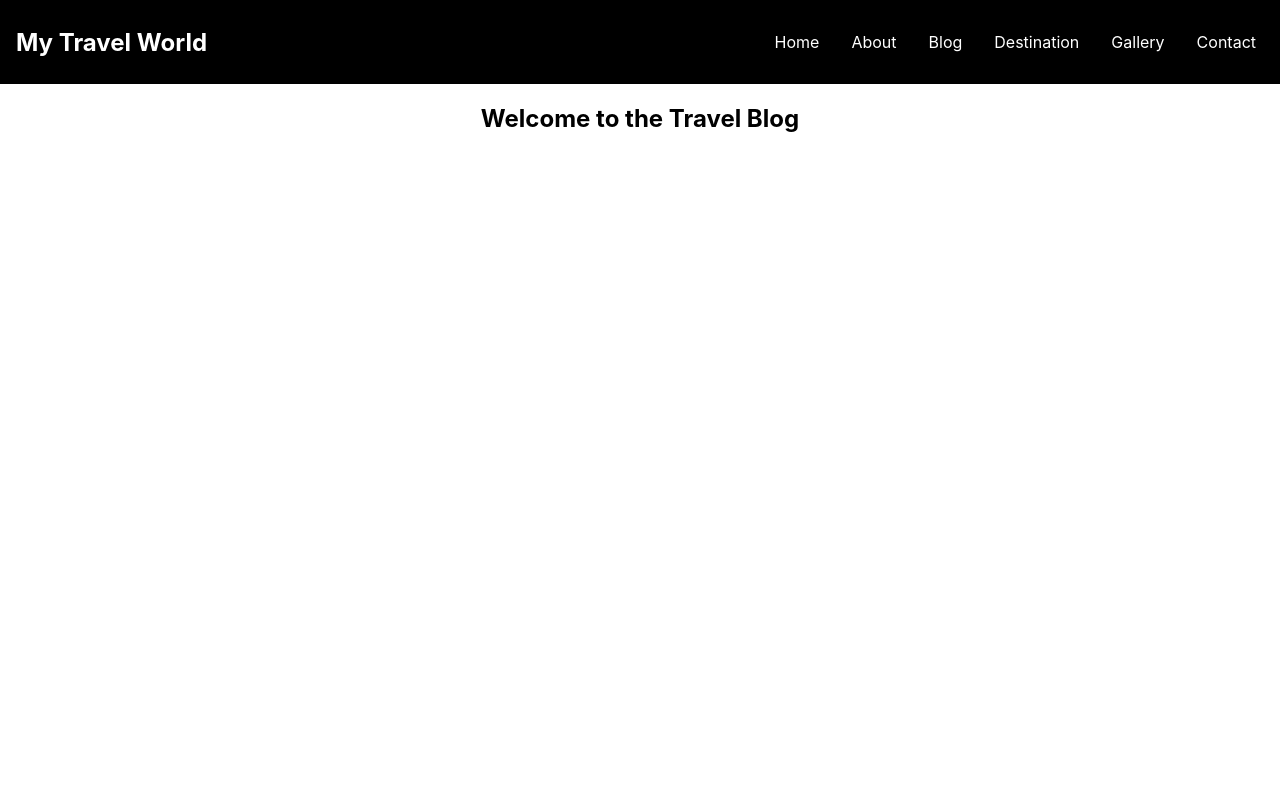
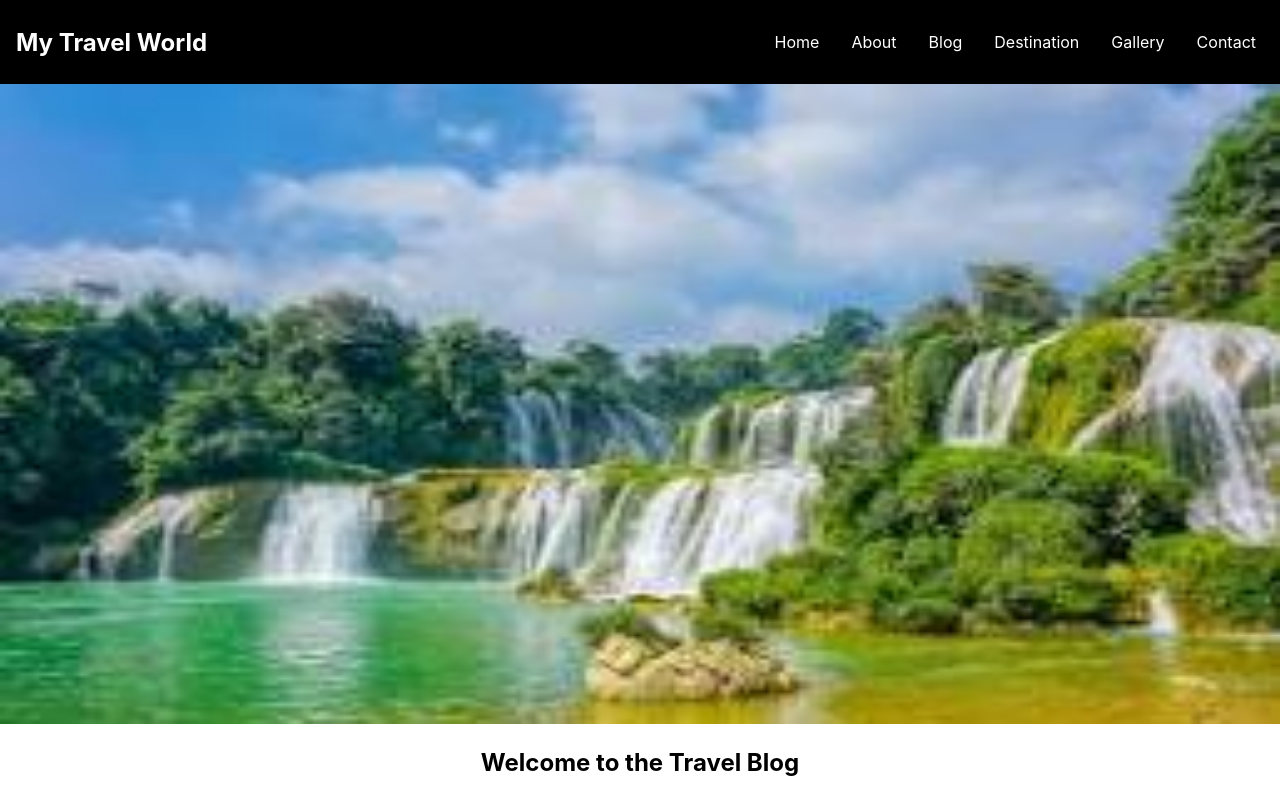
Before and after one commit to Dhvani-intwala/travel-blog, a React (Create React App) app: page / in a window 1280 px wide. Built offline with nearby package versions, Linux system fonts and the light colour scheme.

Commit message:
Added main image and created home.js and home.css files

```diff
--- a/src/App.js
+++ b/src/App.js
@@ -1,10 +1,12 @@
 import './App.css';
 import Navbar from './nav';
+import Home from './home';
 
 function App() {
   return (
     <div className="App">
       <Navbar />
+      <Home />
       <h2>Welcome to the Travel Blog</h2>
     </div>
   );
--- /dev/null
+++ b/src/home.css
@@ -0,0 +1,4 @@
+.main-image{
+    width: 100vw;
+    height: 80vh;
+}
--- /dev/null
+++ b/src/home.js
@@ -0,0 +1,13 @@
+import React from 'react';
+import './home.css';
+import mainImage from './assets/main.jpeg';
+
+const Home = () => {
+    return (
+        <div className="navbar-brand">
+             <img src={mainImage} alt="Main Image " className="main-image" />
+        </div>
+    );
+}
+
+export default Home;
```
Also changed, not shown: public/home.html (deleted), src/assets/main.jpeg (added).
